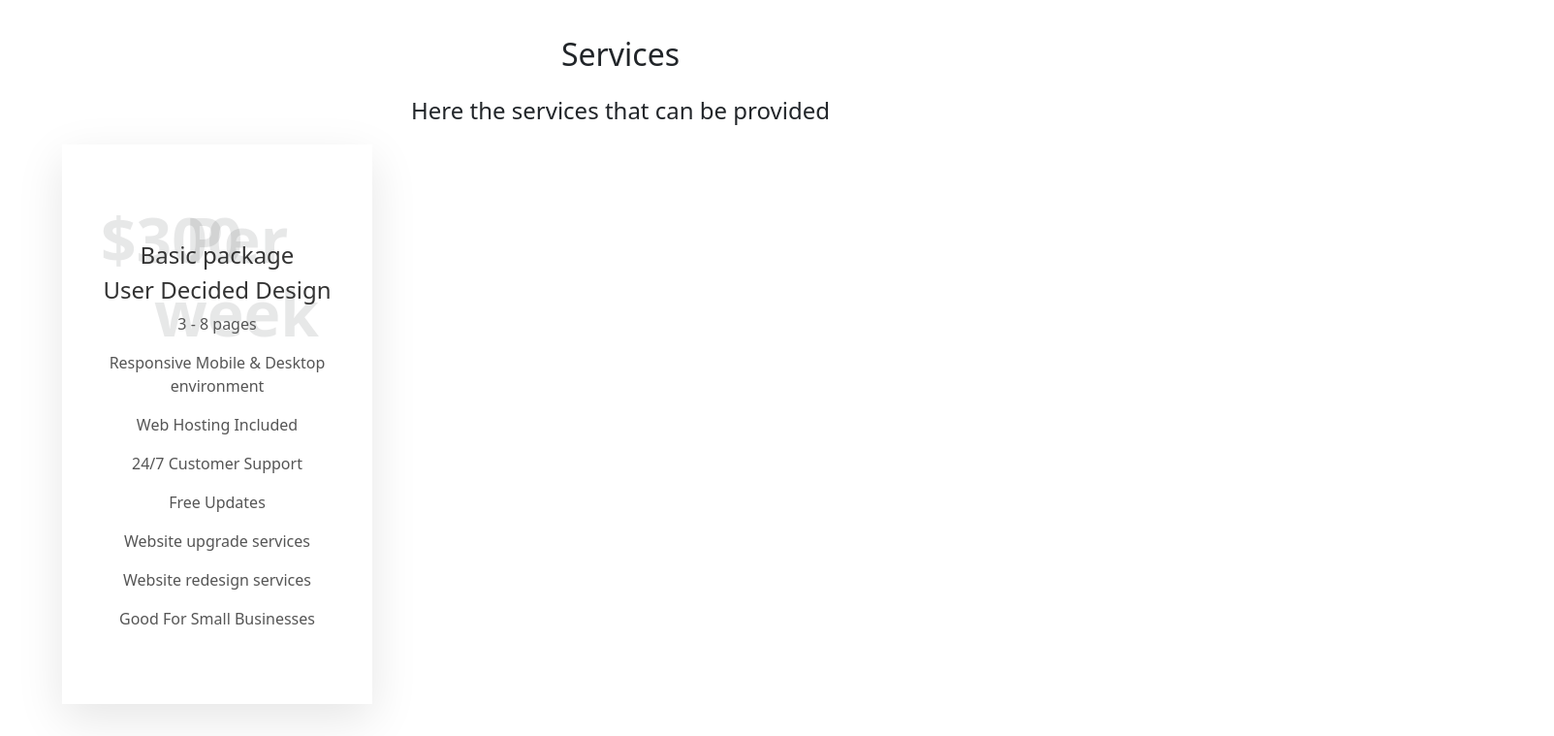
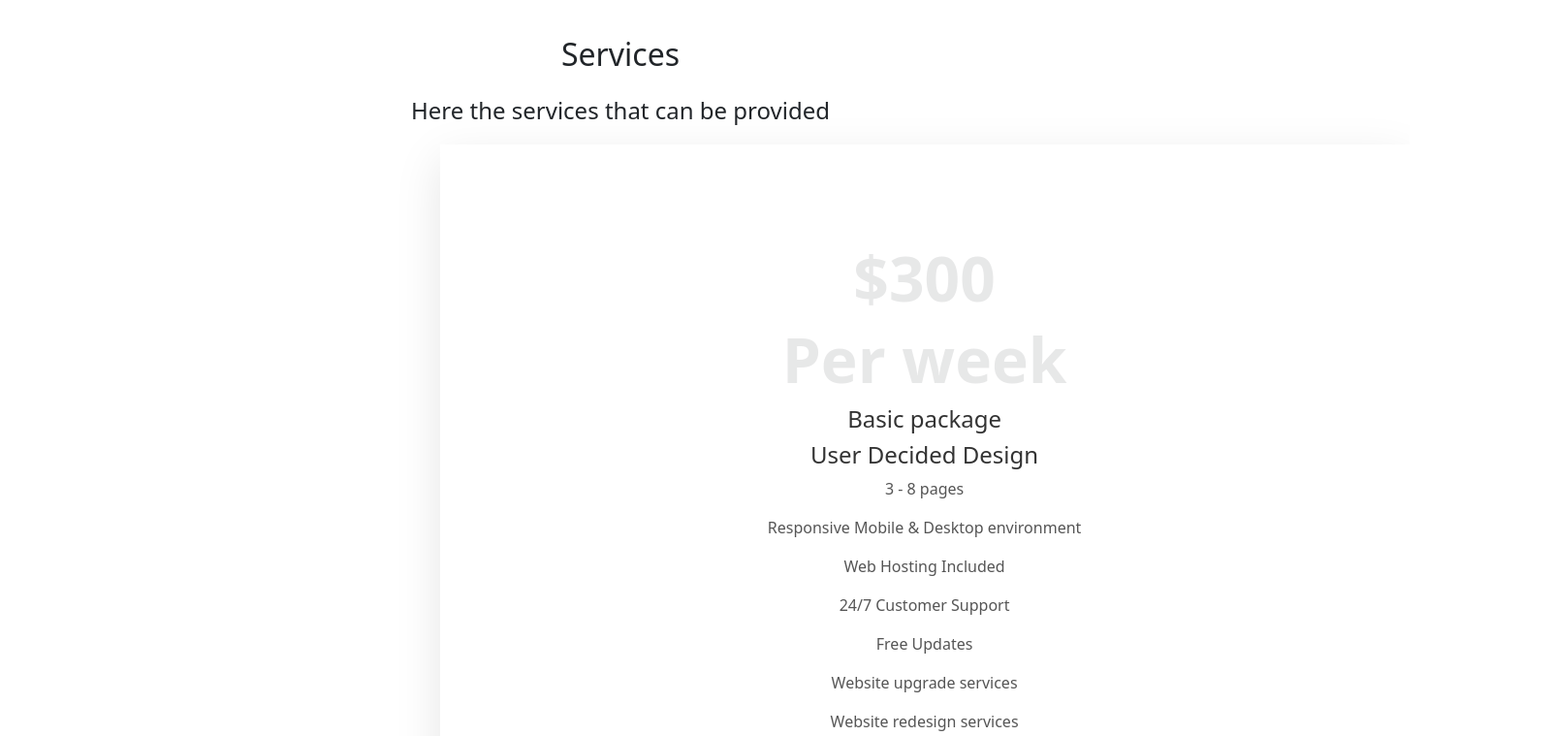
Before and after one commit to matthewm997/metamorphosis.me, a plain HTML site: page index.html in a window 1280 px wide. Shown: the part 2560-3319 px from the top of the page at 97% size, 1603 px wide, since content can reach past the window. Drawn offline with nearby package versions, Linux system fonts and the light colour scheme.

Commit message:
Update services.css
Style changes

```diff
--- a/services.css
+++ b/services.css
@@ -15,16 +15,17 @@
 }
 
 .container-8 {
-    width: 1555px;
-    display: flex;
-    justify-content: space-between;
+    width: 850px;
+    display: inline-flex;
+    justify-content:center;
     flex-wrap: wrap;
+    align-items: center;
 
 }
 
 .container-8 .box {
     position: relative;
-    width: 320px;
+    width: 1000px;
     background: #fff;
     padding: 100px 40px 60px;
     box-shadow: 0 15px 45px rgba(0,0,0,.1);
@@ -51,9 +52,7 @@
 }
 
 .container-8 .box h2 {
-
-    position: absolute;
-    left: 40px;
+    position: center;
     top: 60px;
     font-size: 4em;
     font-weight: 800;
```
